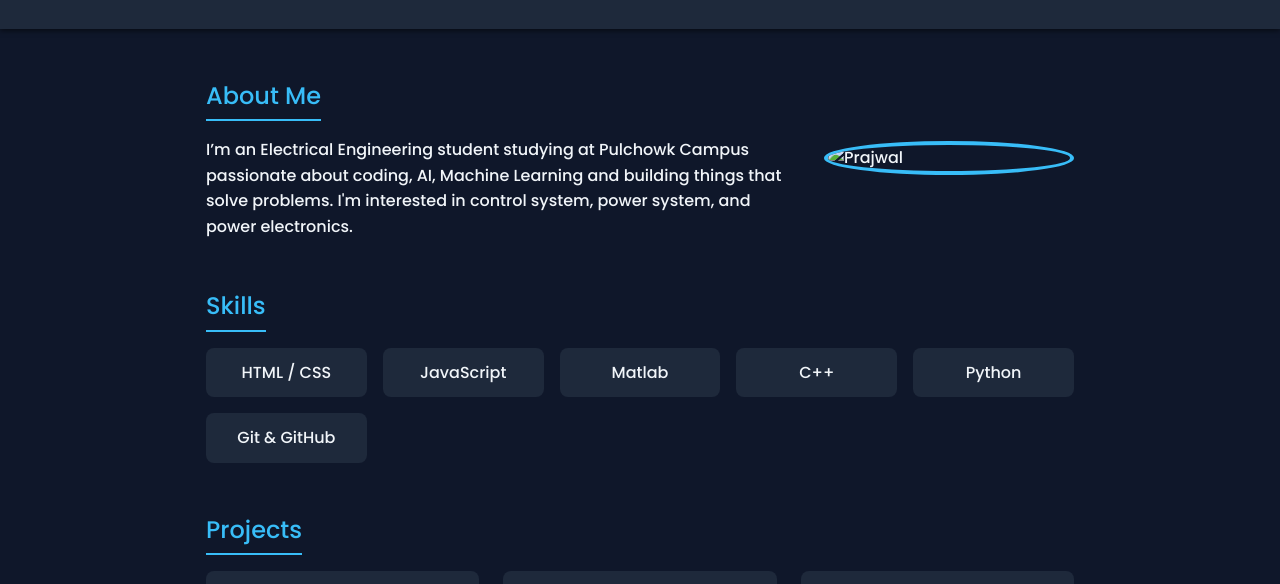
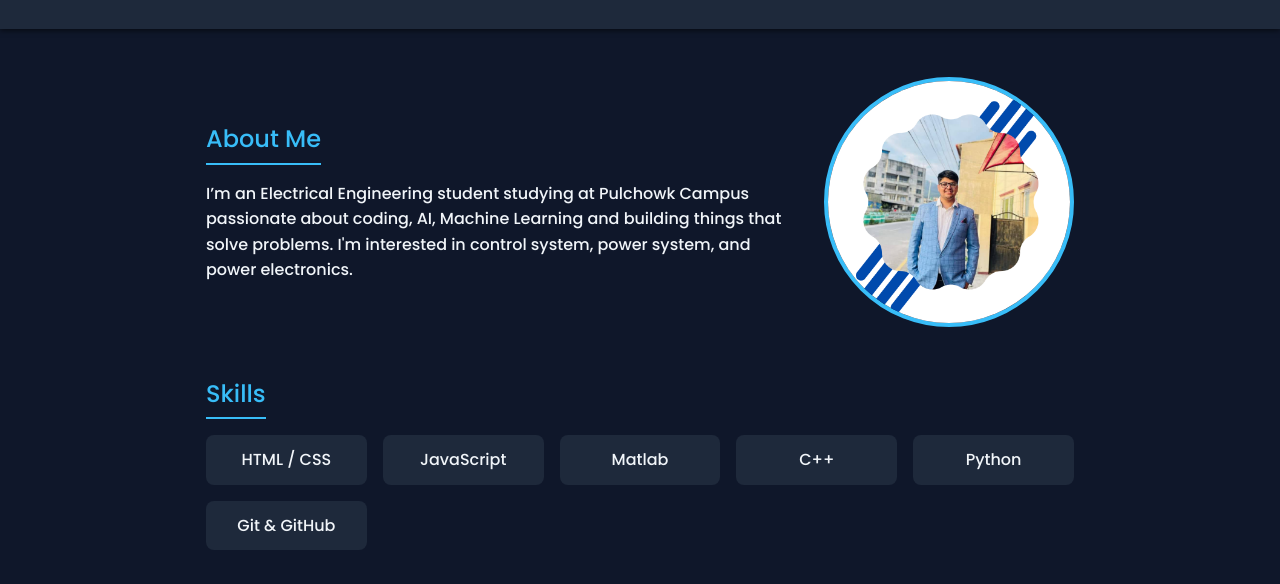
Before and after one commit to 079bel/ppp, a plain HTML site: page index.html in a window 1280 px wide. Shown: the part 141-725 px from the top of the page. Drawn offline with Linux system fonts and the light colour scheme.

Commit message:
Update index.html

```diff
--- a/index.html
+++ b/index.html
@@ -202,7 +202,7 @@
       <h2>About Me</h2>
       <p>I’m an Electrical Engineering student studying at Pulchowk Campus passionate about coding, AI, Machine Learning and building things that solve problems. I'm interested in control system, power system, and power electronics.</p>
     </div>
-    <img src="Image/prajwal.png" alt="Prajwal">
+    <img src="prajwal.png" alt="Prajwal">
 
   </section>
 
```
